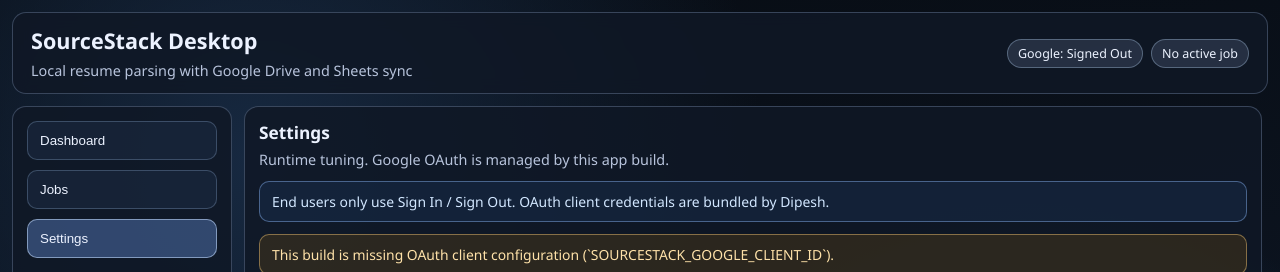
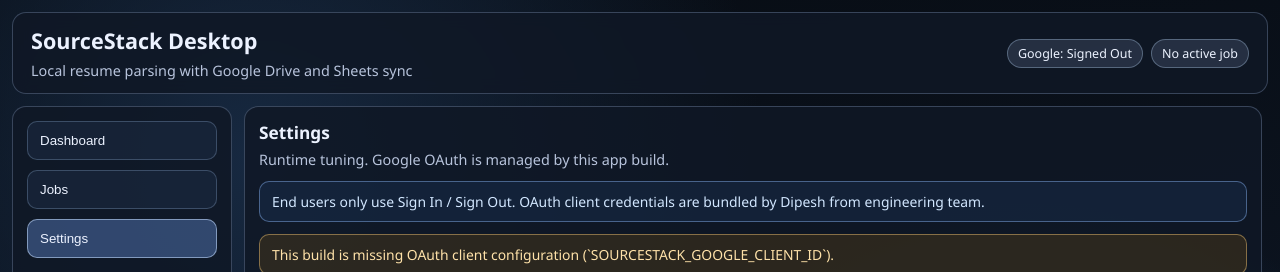
Before and after one commit to DipeshRajoria007/source-stack-desktop, a React (Vite) app: page / in a window 1280 px wide. Both pictures are taken after a click on the button "Settings". Shown: the top 272 px of the page. Built offline with nearby package versions, Linux system fonts and the light colour scheme.

Commit message:
chore: Dipesh got promoted to Dipesh from engineering team in auth messages

```diff
--- a/src/App.tsx
+++ b/src/App.tsx
@@ -105,7 +105,7 @@
       await refreshJobs();
       if (!loadedSettings.googleClientId.trim()) {
         setMessage(
-          "This app build is missing Google OAuth configuration. Contact Dipesh.",
+          "This app build is missing Google OAuth configuration. Contact Dipesh from engineering team.",
         );
       } else {
         setMessage("Workspace ready");
@@ -673,7 +673,7 @@
 
             <div className="notice notice-info">
               End users only use Sign In / Sign Out. OAuth client credentials are
-              bundled by Dipesh.
+              bundled by Dipesh from engineering team.
             </div>
 
             {!settings.googleClientId.trim() && (
```
Also changed, not shown: 1 other file (tests, documents, lock files or other folders).
